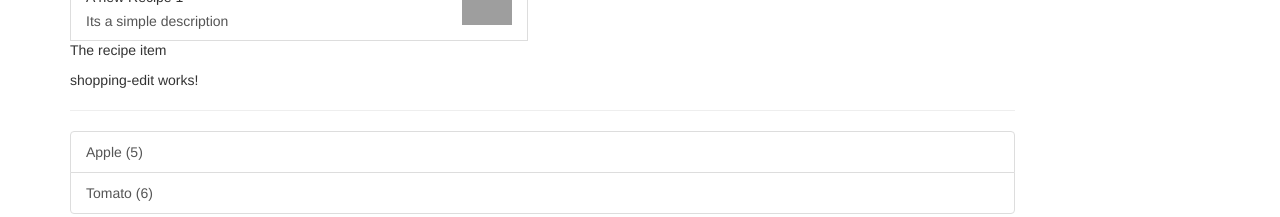
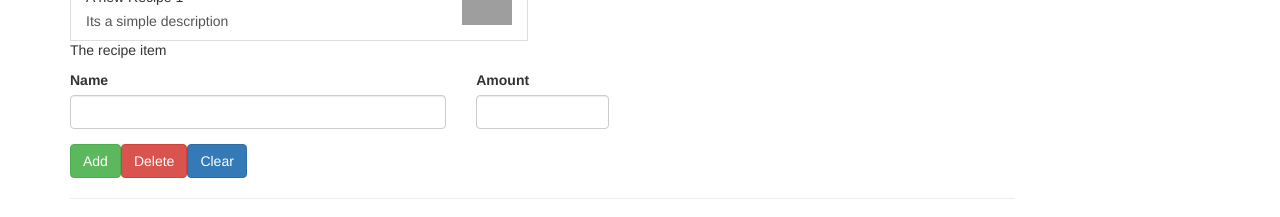
Before and after one commit to siddharthJadhav/onlineShopping, an Angular app: page / in a window 1280 px wide. Shown: the part 235-452 px from the top of the page. Built offline with nearby package versions, Linux system fonts and the light colour scheme; grey boxes are pictures that could not be loaded.

Commit message:
add edit shoping page design

```diff
--- a/src/app/shopping-list/shopping-edit/shopping-edit.component.html
+++ b/src/app/shopping-list/shopping-edit/shopping-edit.component.html
@@ -1,3 +1,23 @@
-<p>
-  shopping-edit works!
-</p>
+<div class="row">
+  <div class="col-xs-12">
+    <form>
+      <div class="row">
+        <div class="col-sm-5 form-group">
+          <label for="name">Name</label>
+          <input type="text" name="name" id="name" class="form-control">
+        </div>
+        <div class="col-sm-2 form-group">
+          <label for="amount">Amount</label>
+          <input type="number" name="amount" id="amount" class="form-control">
+        </div>
+      </div>
+      <div class="row">
+        <div class="col-xs-12">
+          <button class="btn btn-success" type="submit">Add</button>
+          <button class="btn btn-danger" type="button">Delete</button>
+          <button class="btn btn-primary" type="button">Clear</button>
+        </div>
+      </div>
+    </form>
+  </div>
+</div>
```
